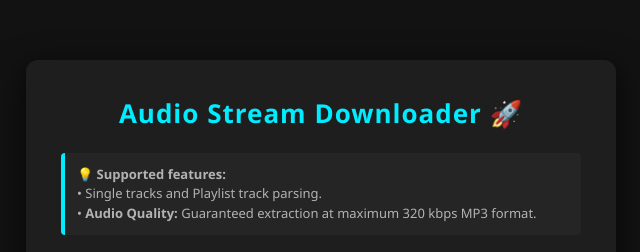
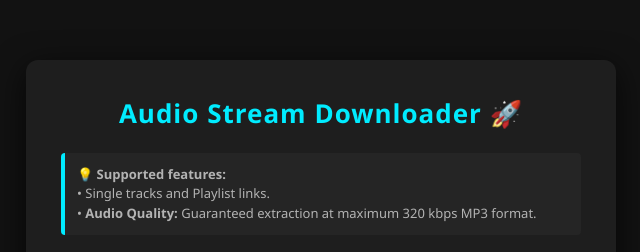
Before and after one commit to Playground025/Linkclone, a website: page index.html in a window 1280 px wide. Shown: the top 252 px of the page, 319-959 px from the left. Drawn offline with Linux system fonts and the light colour scheme.

Commit message:
Update index.html

```diff
--- a/index.html
+++ b/index.html
@@ -107,7 +107,7 @@
 
     <div class="info-box">
         💡 <strong>Supported features:</strong><br>
-        • Single tracks and Playlist track parsing.<br>
+        • Single tracks and Playlist links.<br>
         • <strong>Audio Quality:</strong> Guaranteed extraction at maximum 320 kbps MP3 format.
     </div>
 
```
